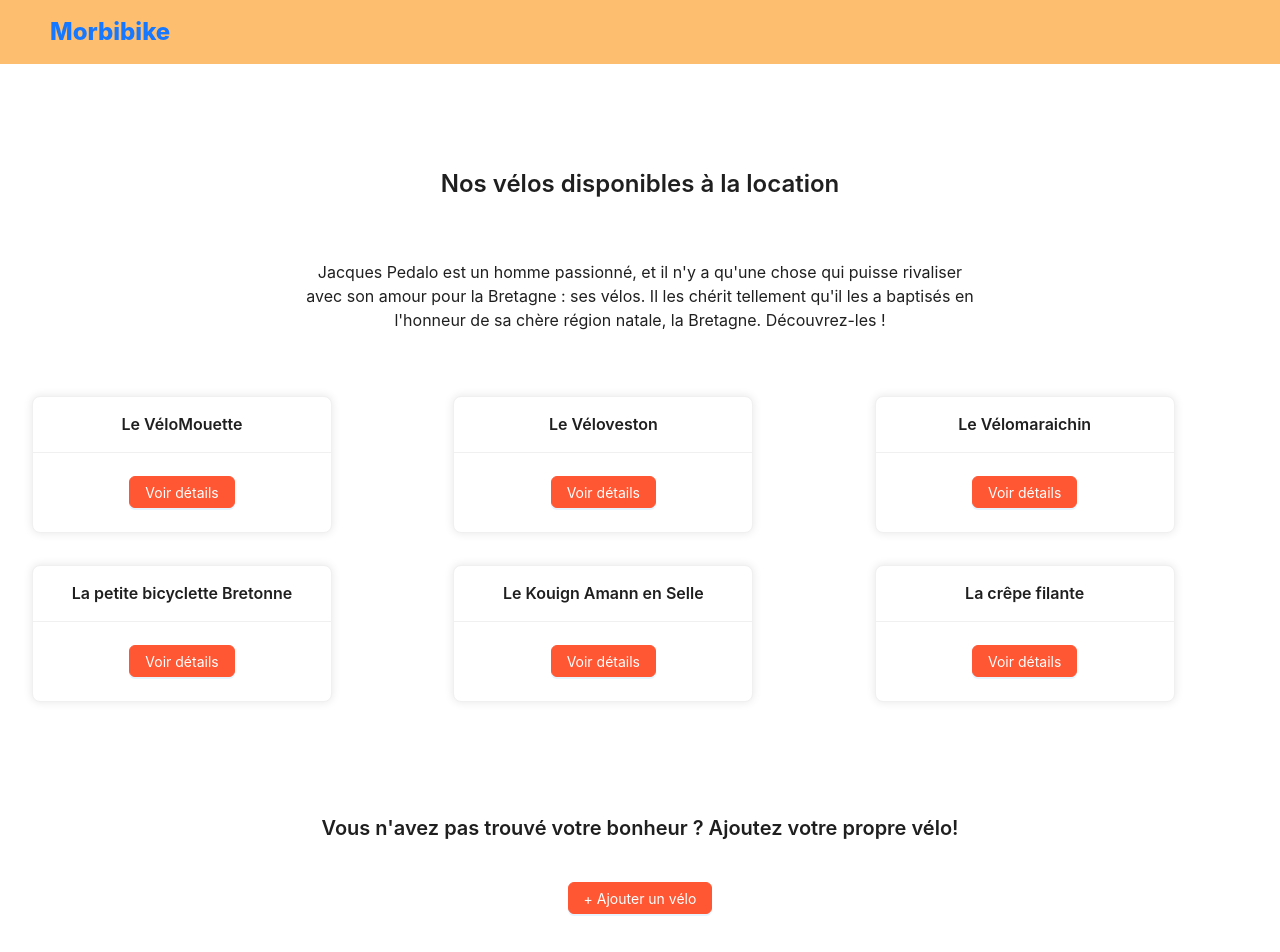
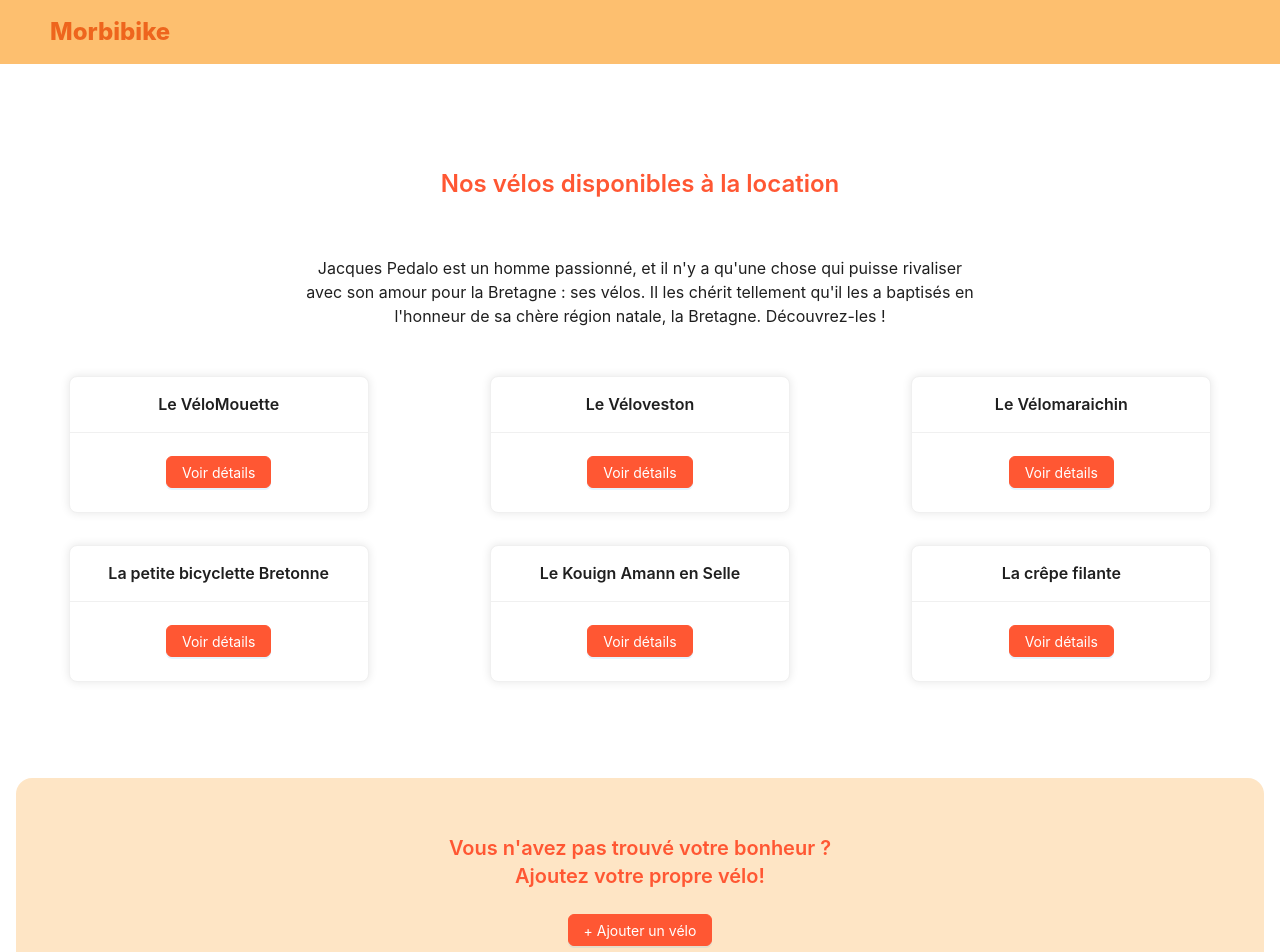
Before and after one commit to IrisKerr/Morbibike, a React (Create React App) app in the folder antd-demo/: page / in a window 1280 px wide. Shown: the top 952 px of the page. Built offline with nearby package versions, Linux system fonts and the light colour scheme.

Commit message:
layout css adds

```diff
--- a/antd-demo/src/App.css
+++ b/antd-demo/src/App.css
@@ -45,7 +45,7 @@ button.ant-btn {
 }
 
 button.ant-btn:hover {
-  background-color: #e1864e;
+  background-color: #ef7f3a;
   border-color: #ef7f3a;
   color: #ffffff;
 }
--- a/antd-demo/src/components/RentCalendar.tsx
+++ b/antd-demo/src/components/RentCalendar.tsx
@@ -16,6 +16,7 @@ const { Title } = Typography
 const titleStyle: React.CSSProperties = {
   margin: '5rem 0 1.5rem 0',
   padding: '1rem',
+  color: '#ff5733',
 }
 
 const RentCalendar: React.FC = () => {
@@ -94,8 +95,8 @@ const RentCalendar: React.FC = () => {
 
   return (
     <>
-      <Title level={4} style={titleStyle}>
-        Locations en cours :
+      <Title level={3} style={titleStyle}>
+        Locations en cours
       </Title>
       <ConfigProvider locale={{ locale: dayjs.locale('fr') }}>
         <Calendar
--- a/antd-demo/src/components/bike/cards/DetailsCard.tsx
+++ b/antd-demo/src/components/bike/cards/DetailsCard.tsx
@@ -16,7 +16,7 @@ const buttonContainerStyle: React.CSSProperties = {
 
 const cardStyle: React.CSSProperties = {
   width: '300px',
-  margin: '4rem auto',
+  margin: '0.5rem auto 2rem auto',
   boxShadow: '0px 0px 10px rgba(0, 0, 0, 0.1)',
 }
 
--- a/antd-demo/src/components/bike/cards/ListCard.tsx
+++ b/antd-demo/src/components/bike/cards/ListCard.tsx
@@ -6,12 +6,6 @@ import { Velo } from '../../../models/types'
 interface BikeListProps {
   bikes: Velo[]
   //   onEditClick: (bike: Velo) => void; // Callback pour gérer l'édition d'un vélo
-}
-
-const buttonStyle: React.CSSProperties = {
-  backgroundColor: '#FF5733',
-  borderColor: '#FF5733',
-  color: '#FFFFFF',
 }
 
 const cardStyle: React.CSSProperties = {
@@ -25,10 +19,15 @@ export const ListCard: React.FC<BikeListProps> = ({ bikes }) => {
     <div>
       <Row gutter={16} justify="center">
         {bikes.map((bike) => (
-          <Col md={12} lg={8} key={bike.id}>
+          <Col
+            md={12}
+            lg={8}
+            key={bike.id}
+            style={{ display: 'flex', justifyContent: 'center' }}
+          >
             <Card key={bike.id} title={bike.name} style={cardStyle}>
               <Link to={`/bike/${bike.id}`}>
-                <Button type="primary" style={buttonStyle}>
+                <Button type="primary" className="ant-btn">
                   Voir détails
                 </Button>
               </Link>
--- a/antd-demo/src/containers/BikeDetailContainer.tsx
+++ b/antd-demo/src/containers/BikeDetailContainer.tsx
@@ -5,6 +5,12 @@ import { useAppSelector } from '../store/hooks'
 import Rental from '../forms/bike/Rental'
 import { Bike } from '../components/bike/Bike'
 const { Title, Text } = Typography
+
+const titleStyle: React.CSSProperties = {
+  margin: '0.5rem auto',
+  padding: '1rem',
+  color: '#ff5733',
+}
 
 const BikeDetailContainer = () => {
   const { id } = useParams<{ id?: string }>()
@@ -15,9 +21,13 @@ const BikeDetailContainer = () => {
     // on utilise un ternaire qui test si selected bike existe (https://www.pierre-giraud.com/javascript-apprendre-coder-cours/operateur-ternaire/)
     selectedBike ? ( //Condition en ternaire true
       <Space direction="vertical">
-        <Title level={3}>Détails du vélo</Title>
+        <Title level={3} style={titleStyle}>
+          Détails du vélo
+        </Title>
         <Bike.DetailsCard bike={selectedBike} />
-        <Title level={3}>Je souhaite le louer</Title>
+        <Title level={3} style={titleStyle}>
+          Je souhaite le louer
+        </Title>
         <Rental bikeId={bikeId} />
       </Space>
     ) : (
--- a/antd-demo/src/containers/Home.tsx
+++ b/antd-demo/src/containers/Home.tsx
@@ -16,7 +16,7 @@ const Home: React.FC = () => {
     fontSize: '16px',
     lineHeight: '1.5',
     maxWidth: '700px',
-    margin: '2rem auto',
+    margin: '1rem auto',
     padding: '1rem',
   }
 
@@ -30,14 +30,24 @@ const Home: React.FC = () => {
   }
 
   const titleStyle: React.CSSProperties = {
-    margin: '5rem 0 1.5rem 0',
+    margin: '0.5rem auto',
     padding: '1rem',
+    color: '#ff5733',
+  }
+
+  const addBikeStyle: React.CSSProperties = {
+    marginTop: '5rem',
+    backgroundColor: '#FDBF6F66',
+    padding: '2rem 0',
+    borderRadius: '1rem',
   }
 
   return (
     <div style={containerStyle}>
       {/* afficher seulement la liste des velos disponibles! */}
-      <Title level={3}>Nos vélos disponibles à la location</Title>
+      <Title level={3} style={titleStyle}>
+        Nos vélos disponibles à la location
+      </Title>
       <Paragraph style={paragraphStyle}>
         Jacques Pedalo est un homme passionné, et il n&apos;y a qu&apos;une
         chose qui puisse rivaliser avec son amour pour la Bretagne : ses vélos.
@@ -45,10 +55,13 @@ const Home: React.FC = () => {
         sa chère région natale, la Bretagne. Découvrez-les !
       </Paragraph>
       <Bike.ListCard bikes={bikes} />
-      <Title level={4} style={titleStyle}>
-        Vous n&apos;avez pas trouvé votre bonheur ? Ajoutez votre propre vélo!
-      </Title>
-      <Bike.AddCard />
+      <div style={addBikeStyle}>
+        <Title level={4} style={titleStyle}>
+          Vous n&apos;avez pas trouvé votre bonheur ? <br /> Ajoutez votre
+          propre vélo!
+        </Title>
+        <Bike.AddCard />
+      </div>
       <RentCalendar />
     </div>
   )
--- a/antd-demo/src/forms/bike/Edit.tsx
+++ b/antd-demo/src/forms/bike/Edit.tsx
@@ -1,4 +1,4 @@
-import React from 'react'
+import React, { useEffect } from 'react'
 import { Form, Input, Button, Select } from 'antd'
 import { useDispatch } from 'react-redux'
 import { useSelector } from 'react-redux'
@@ -31,6 +31,11 @@ const Edit: React.FC<CreateBikeFormProps> = ({ handleCancel }) => {
   // const bikeId = id ? Number(id) : undefined
   const selectedBike = useAppSelector(selectBikeById(Number(id)))
 
+  useEffect(() => {
+    // Mettez à jour les champs du formulaire avec les nouvelles valeurs du state
+    form.setFieldsValue(selectedBike)
+  }, [selectedBike, form])
+
   const onFinish = (values: FormValues) => {
     console.log('Valeurs du formulaire :', values)
 
@@ -59,7 +64,7 @@ const Edit: React.FC<CreateBikeFormProps> = ({ handleCancel }) => {
       onFinish={onFinish}
       labelCol={{ span: 6 }}
       wrapperCol={{ span: 18 }}
-      initialValues={selectedBike}
+      // initialValues={selectedBike}
     >
       <Form.Item name="id" hidden>
         <Input />
--- a/antd-demo/src/layouts/MainLayout.tsx
+++ b/antd-demo/src/layouts/MainLayout.tsx
@@ -19,16 +19,21 @@ const headerStyle: React.CSSProperties = {
   backgroundColor: '#FDBF6F',
   fontSize: '1.5rem',
 }
+const linkStyle: React.CSSProperties = {
+  color: 'inherit',
+  textDecoration: 'none',
+}
 
 const contentStyle: React.CSSProperties = {
   textAlign: 'center',
   display: 'flex',
   flexDirection: 'column',
   alignItems: 'center',
-  minHeight: 120,
+  minHeight: '86vh',
   lineHeight: '120px',
   color: '#EE651D',
   backgroundColor: '#fff',
+  padding: 0,
 }
 
 const footerStyle: React.CSSProperties = {
@@ -39,10 +44,16 @@ const footerStyle: React.CSSProperties = {
 
 const MainLayout: React.FC = ({}) => {
   return (
-    <Space direction="vertical" style={{ width: '100%' }} size={[0, 48]}>
+    <Space
+      direction="vertical"
+      style={{ width: '100%', padding: '0' }}
+      size={[0, 48]}
+    >
       <Layout>
         <Header style={headerStyle}>
-          <Link to={'/'}>Morbibike</Link>
+          <Link to={'/'} style={linkStyle}>
+            Morbibike
+          </Link>
         </Header>
         <Content style={contentStyle}>
           <Outlet />
```
